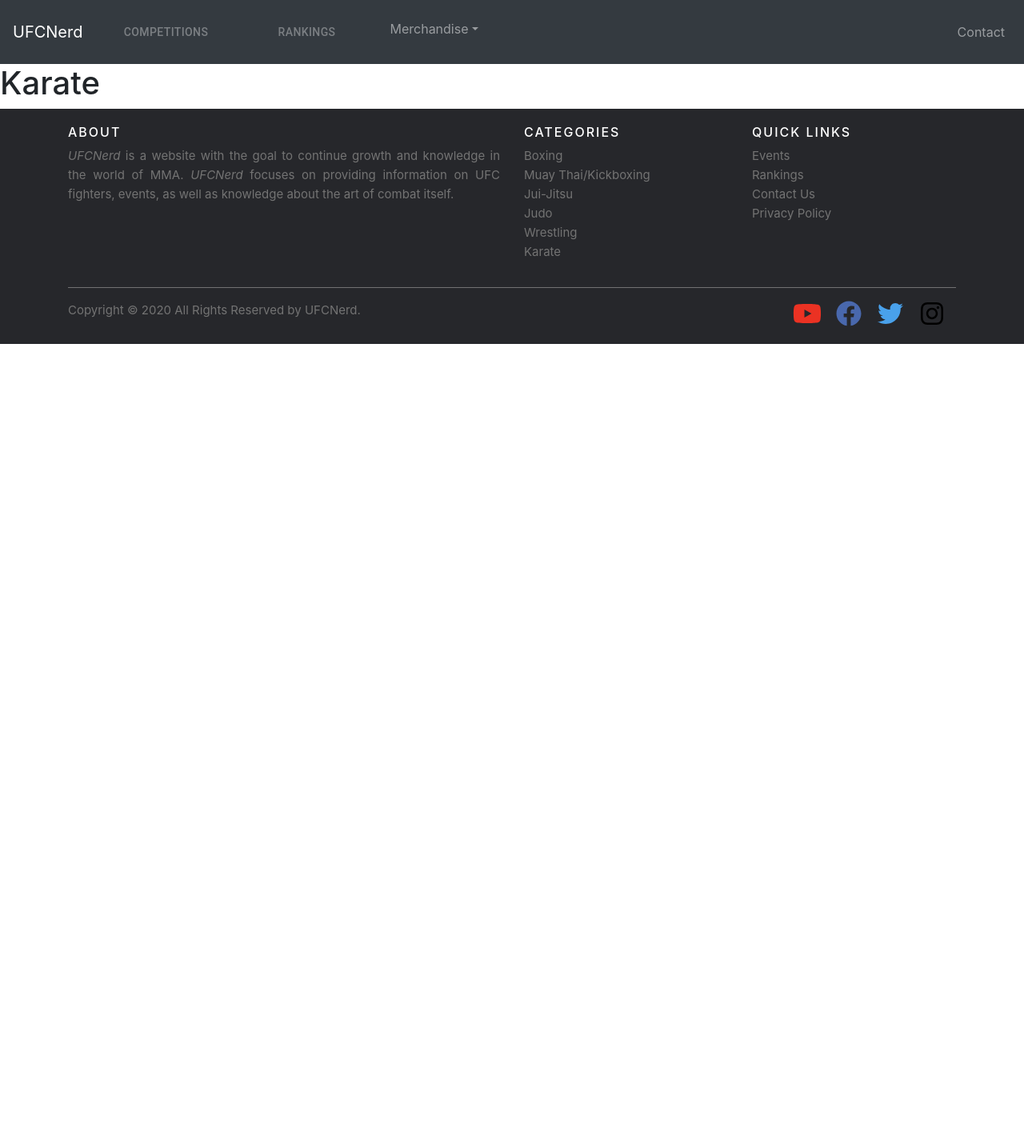
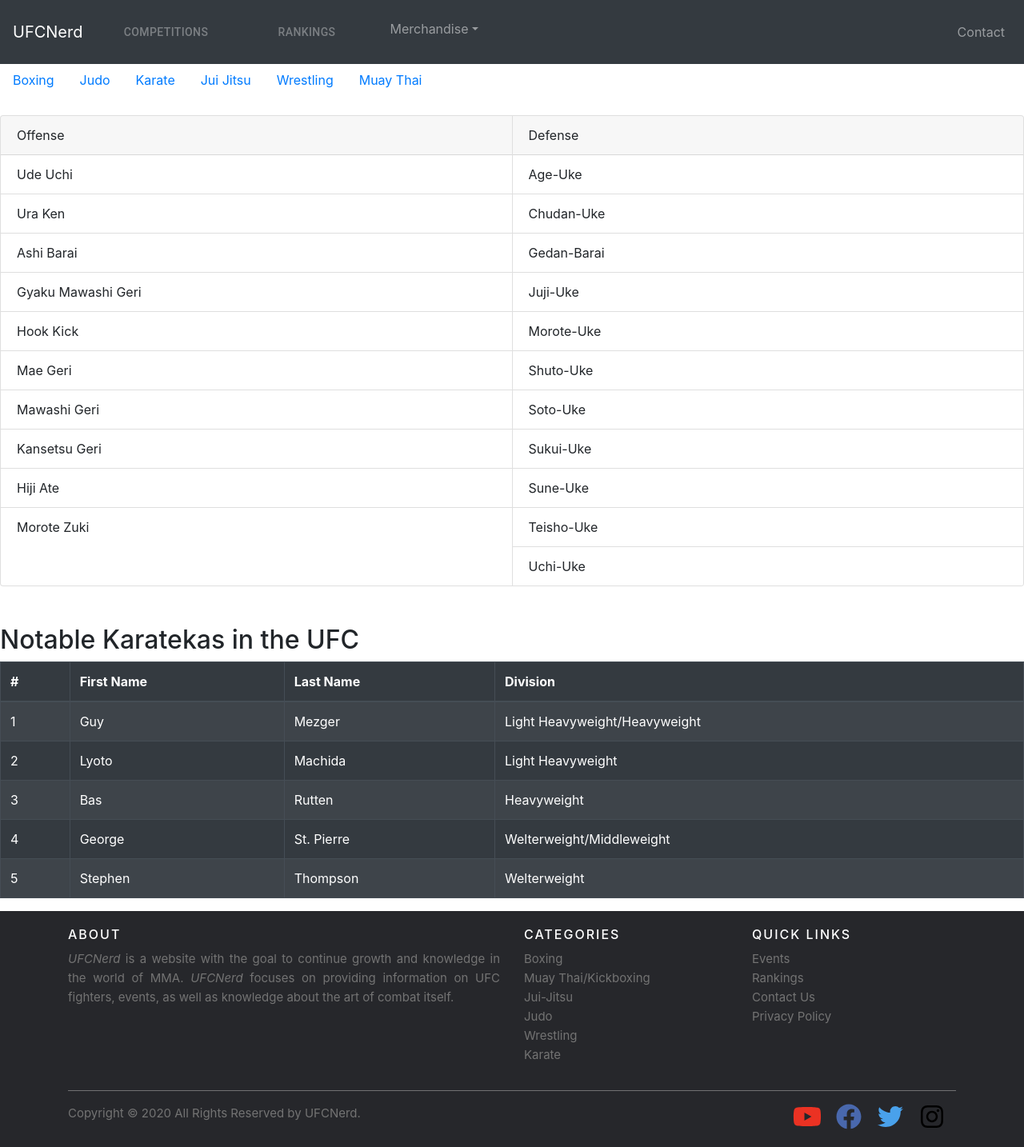
Before and after one commit to andyson456/ufc-app, a React (Create React App) app in the folder ufcapp/: page /karate in a window 1280 px wide. Shown: the whole page at 80% size. Before the commit the page ends 800 px from the top, so only its background shows below. Built offline with nearby package versions, Linux system fonts and the light colour scheme.

Commit message:
Almost done updating content to categories

```diff
--- a/ufcapp/src/components/categories/boxing.js
+++ b/ufcapp/src/components/categories/boxing.js
@@ -97,7 +97,7 @@
                     <td>3</td>
                     <td>Jorge</td>
                     <td>Masvidal</td>
-                    <td>Lightweight</td>
+                    <td>Welterweight</td>
                   </tr>
                   <tr>
                     <td>4</td>
--- a/ufcapp/src/components/categories/karate.js
+++ b/ufcapp/src/components/categories/karate.js
@@ -1,7 +1,11 @@
 import React, { Component } from 'react';
 // import './style.css';
 import 'bootstrap/dist/css/bootstrap.min.css';
-
+import Table from 'react-bootstrap/Table'
+import Card from 'react-bootstrap/esm/Card';
+import CardGroup from 'react-bootstrap/CardGroup';
+import ListGroup from 'react-bootstrap/ListGroup';
+import Nav from 'react-bootstrap/Nav';
 
 export default class Karate extends Component {
     constructor(props){
@@ -12,7 +16,115 @@
 
       render() {
         return(
-            <h1>Karate</h1>
+          <>
+          <Nav
+            activeKey="/karate"
+          >
+            <Nav.Item>
+              <Nav.Link href="/boxing">Boxing</Nav.Link>
+            </Nav.Item>
+            <Nav.Item>
+              <Nav.Link href="/judo">Judo</Nav.Link>
+            </Nav.Item>
+            <Nav.Item>
+              <Nav.Link href="/karate">Karate</Nav.Link>
+            </Nav.Item>
+            <Nav.Item>
+              <Nav.Link href="/juijitsu">Jui Jitsu</Nav.Link>
+            </Nav.Item>
+            <Nav.Item>
+              <Nav.Link href="/wrestling">Wrestling</Nav.Link>
+            </Nav.Item>
+            <Nav.Item>
+              <Nav.Link href="/muaythai">Muay Thai</Nav.Link>
+            </Nav.Item>
+          </Nav>
+
+          <br />
+
+          <div class="flex-container">
+            <CardGroup>
+            <Card style={{ width: '18rem' }}>
+              <Card.Header>Offense</Card.Header>
+              <ListGroup variant="flush">
+                <ListGroup.Item>Ude Uchi</ListGroup.Item>
+                <ListGroup.Item>Ura Ken</ListGroup.Item>
+                <ListGroup.Item>Ashi Barai</ListGroup.Item>
+                <ListGroup.Item>Gyaku Mawashi Geri</ListGroup.Item>
+                <ListGroup.Item>Hook Kick</ListGroup.Item>
+                <ListGroup.Item>Mae Geri</ListGroup.Item>
+                <ListGroup.Item>Mawashi Geri</ListGroup.Item>
+                <ListGroup.Item>Kansetsu Geri</ListGroup.Item>
+                <ListGroup.Item>Hiji Ate</ListGroup.Item>
+                <ListGroup.Item>Morote Zuki</ListGroup.Item>
+              </ListGroup>
+            </Card>
+
+            <Card style={{ width: '18rem' }}>
+              <Card.Header>Defense</Card.Header>
+              <ListGroup variant="flush">
+                <ListGroup.Item>Age-Uke</ListGroup.Item>
+                <ListGroup.Item>Chudan-Uke</ListGroup.Item>
+                <ListGroup.Item>Gedan-Barai</ListGroup.Item>
+                <ListGroup.Item>Juji-Uke</ListGroup.Item>
+                <ListGroup.Item>Morote-Uke</ListGroup.Item>
+                <ListGroup.Item>Shuto-Uke</ListGroup.Item>
+                <ListGroup.Item>Soto-Uke</ListGroup.Item>
+                <ListGroup.Item>Sukui-Uke</ListGroup.Item>
+                <ListGroup.Item>Sune-Uke</ListGroup.Item>
+                <ListGroup.Item>Teisho-Uke</ListGroup.Item>
+                <ListGroup.Item>Uchi-Uke</ListGroup.Item>
+              </ListGroup>
+            </Card>
+            </CardGroup>
+          </div>
+
+          <br /><br />
+
+            <h2>Notable Karatekas in the UFC</h2>
+            <Table striped bordered hover variant="dark">
+              <thead>
+                <tr>
+                  <th>#</th>
+                  <th>First Name</th>
+                  <th>Last Name</th>
+                  <th>Division</th>
+                </tr>
+              </thead>
+                <tbody>
+                  <tr>
+                    <td>1</td>
+                    <td>Guy</td>
+                    <td>Mezger</td>
+                    <td>Light Heavyweight/Heavyweight</td>
+                  </tr>
+                  <tr>
+                    <td>2</td>
+                    <td>Lyoto</td>
+                    <td>Machida</td>
+                    <td>Light Heavyweight</td>
+                  </tr>
+                  <tr>
+                    <td>3</td>
+                    <td>Bas</td>
+                    <td>Rutten</td>
+                    <td>Heavyweight</td>
+                  </tr>
+                  <tr>
+                    <td>4</td>
+                    <td>George</td>
+                    <td>St. Pierre</td>
+                    <td>Welterweight/Middleweight</td>
+                  </tr>
+                  <tr>
+                    <td>5</td>
+                    <td>Stephen</td>
+                    <td>Thompson</td>
+                    <td>Welterweight</td>
+                  </tr>
+                </tbody>
+            </Table>
+            </>
         )
     }
 }
```
